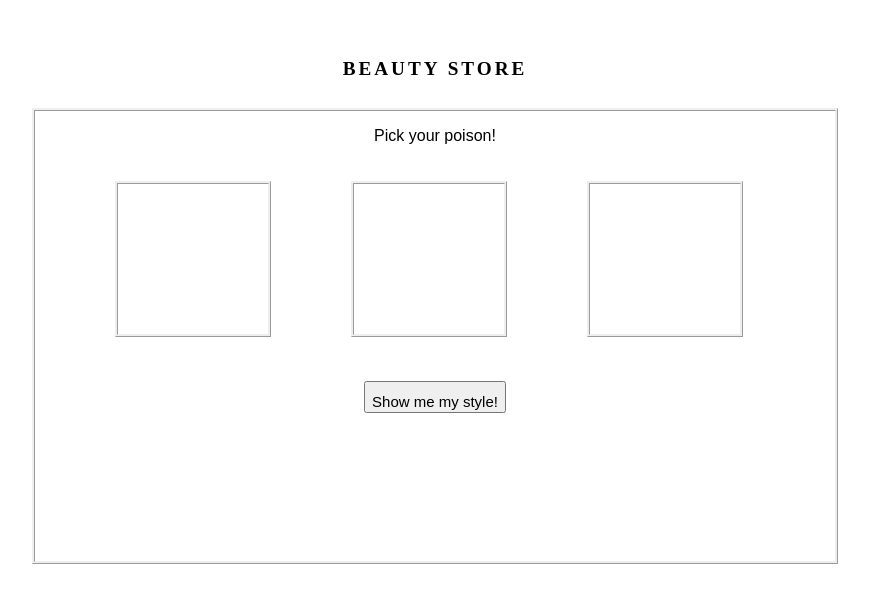
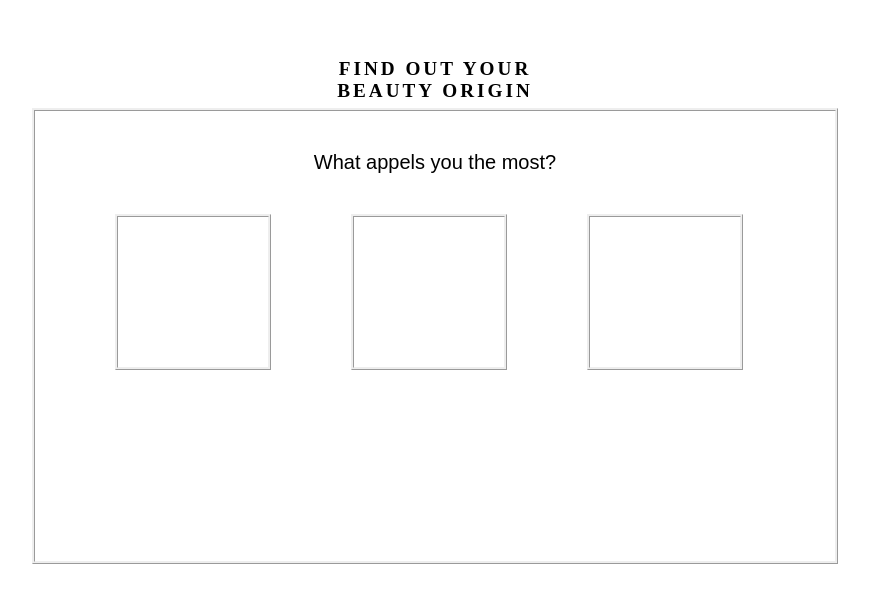
Before and after one commit to gayegul/jQuerySimpleWebApp, a plain HTML site: page index.html in a window 1280 px wide. Shown: the whole page, without its empty margins (205-1074 px from the left). Drawn offline with nearby package versions, Linux system fonts and the light colour scheme.

Commit message:
fix minor issues

```diff
--- a/index.html
+++ b/index.html
@@ -2,21 +2,20 @@
 <html lang="en">
 <head>
   <meta charset="UTF-8">
-  <title>Beauty Store</title>
+  <title> Beauty Origin </title>
 </head>
 
 <link rel="stylesheet" type="text/css" href="style.css"></link>
 
 <body>
-  <div id="mainTitle">BEAUTY STORE</div>
+  <div id="mainTitle"> FIND OUT YOUR BEAUTY ORIGIN </div>
   <div id="photoHolder">
-    <p id="instruction"> Pick your poison! </p>
+    <p id="instruction"> What appels you the most? </p>
     <ul class="photos">
       <li><a href="#" id="photoOne"></a></li>
       <li><a href="#" id="photoTwo"></a></li>
       <li><a href="#" id="photoThree"></a></li>
     </ul>
-    <button id="result">Show me my style!</button>
     <p id="finalResult"></p>
   </div>
 
--- a/style.css
+++ b/style.css
@@ -20,7 +20,9 @@
 }
 
 #instruction {
+  padding-top: 20px;
   text-align: center;
+  font-size: 20px;
   font-family: fantasy;
 }
 
@@ -32,6 +34,7 @@
 #photoOne, #photoTwo, #photoThree {
   height: 150px;
   width: 150px;
+    border: none;
   border-style: ridge;
   margin-right: 40px;
   margin-left: 40px;
@@ -50,9 +53,10 @@
   content: url('./pics/IMG_3226.jpg');
 }
 
-#result {
+#finalResult {
   padding-top: 10px;
   margin-top: 40px;
+  margin-left: 310px;
   font-family: fantasy;
-  font-size: 15px;
+  float: left;
 }
```
